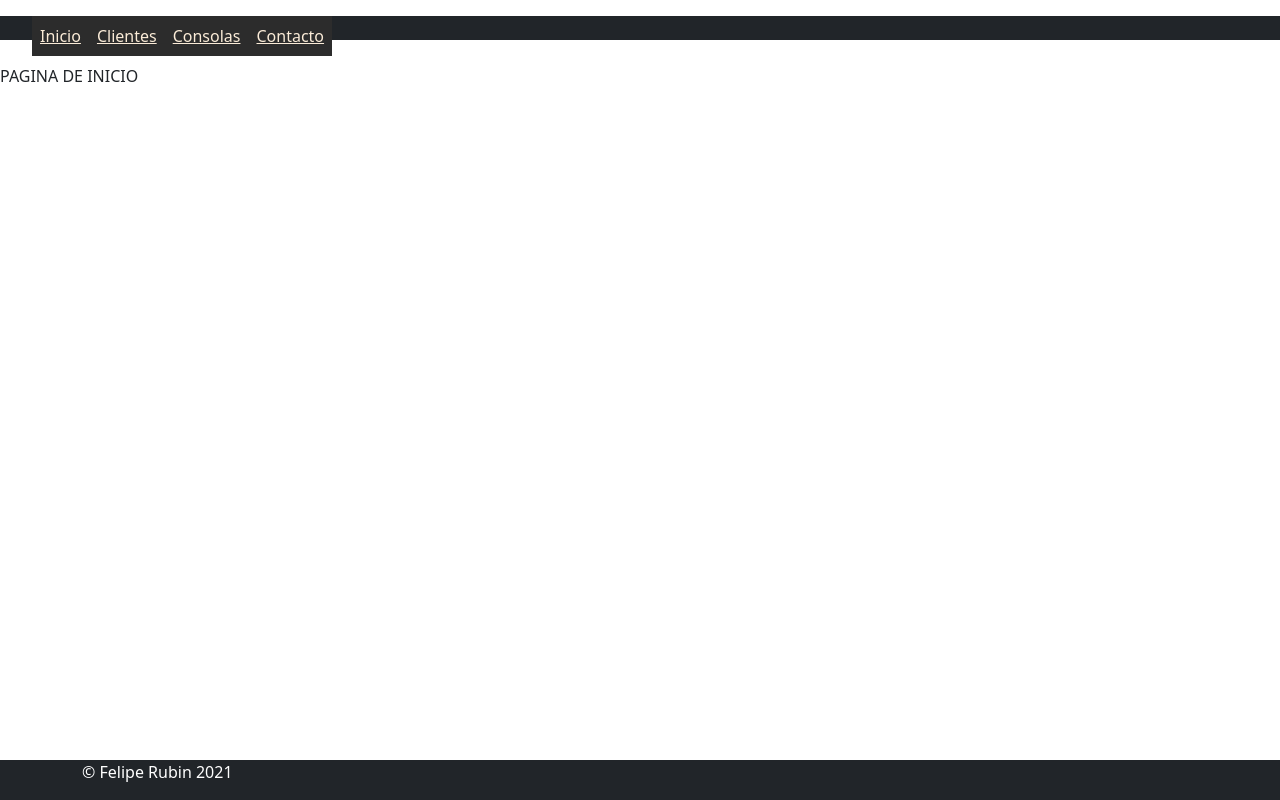
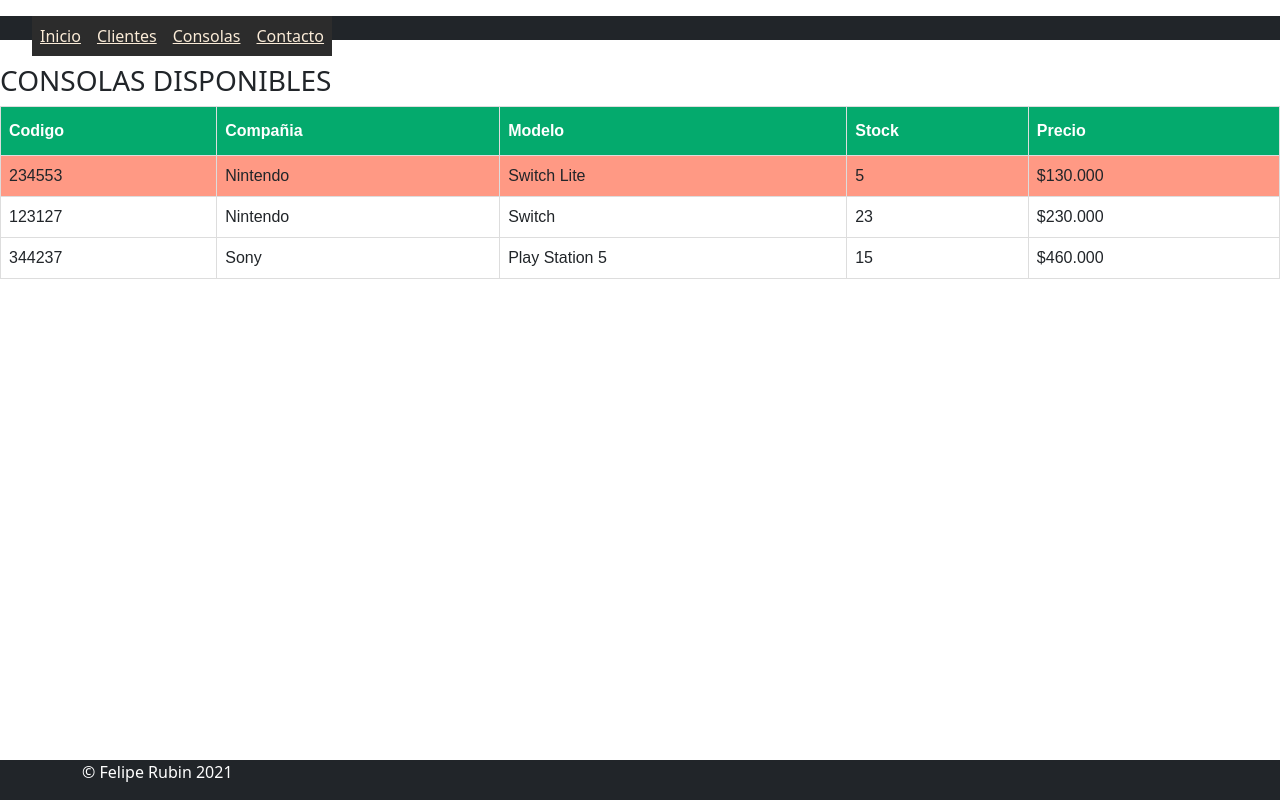
Before and after one commit to mastfex/AngularTest, an Angular app: page /Consolas in a window 1280 px wide. Built offline with nearby package versions, Linux system fonts and the light colour scheme.

Commit message:
se suben componentes con mas directivas

```diff
--- a/src/app/app.module.ts
+++ b/src/app/app.module.ts
@@ -7,6 +7,7 @@
 import { FormsModule } from '@angular/forms';
 import { HomeComponent } from './components/home/home.component';
 import { ClientsComponent } from './components/clients/clients.component';
+import { ConsoleComponent } from './components/console/console.component';
 
 @NgModule({
   declarations: [
@@ -14,7 +15,8 @@
     HeaderComponent,
     FooterComponent,
     HomeComponent,
-    ClientsComponent
+    ClientsComponent,
+    ConsoleComponent
   ],
   imports: [
     BrowserModule,
--- a/src/app/app.routing.ts
+++ b/src/app/app.routing.ts
@@ -3,12 +3,14 @@
 //Componentes
 import { ClientsComponent } from './components/clients/clients.component';
 import { HomeComponent } from "./components/home/home.component";
+import { ConsoleComponent } from "./components/console/console.component";
 
 //Definir rutas
 
 const appRoutes: Routes= [
   {path:"", component: HomeComponent},
   {path:"Clientes", component:ClientsComponent},
+  {path:"Consolas", component:ConsoleComponent},
   {path:"**", component:HomeComponent}
 ];
 
--- a/src/app/components/clients/clients.component.ts
+++ b/src/app/components/clients/clients.component.ts
@@ -1,5 +1,5 @@
 import { Component, OnInit } from '@angular/core';
-import { Persona } from './persona';
+import { clients } from './clients';
 
 @Component({
   selector: 'app-clients',
@@ -7,13 +7,12 @@
   styleUrls: ['./clients.component.css']
 })
 export class ClientsComponent implements OnInit {
-  private listaClientes=new Array<Persona>();
+  private listaClientes=new Array<clients>();
 
   constructor() {
     this.listaClientes=[
-      new Persona('17315306-6','Felipe','Rubin','31','02-03-1990')
-    ,
-      new Persona('18315306-7','Christian','Ramirez','23','02-03-1995')
+      new clients('17315306-6','Felipe','Rubin','31','02-03-1990'),
+      new clients('18315306-7','Christian','Ramirez','23','02-03-1995')
     ];
    }
 
@@ -65,7 +64,7 @@
   return this.listaClientes;
 }
 
-  ngOnInit(): void {
-  }
+ngOnInit(): void {
+}
 
 }
--- a/src/app/components/clients/Persona.ts
+++ b/src/app/components/clients/clients.ts
@@ -1,4 +1,4 @@
-export class Persona{
+export class clients{
 
   private rut:string;
   private nombre:string;
--- /dev/null
+++ b/src/app/components/console/console.component.css
@@ -0,0 +1,26 @@
+#consolas {
+  font-family: Arial, Helvetica, sans-serif;
+  border-collapse: collapse;
+  width: 100%;
+}
+
+#consolas td, #consolas th {
+  border: 1px solid #ddd;
+  padding: 8px;
+}
+
+#consolas tr:nth-child(even){background-color: #f2f2f2;}
+
+#consolas tr:hover {background-color: #ddd;}
+
+#consolas th {
+  padding-top: 12px;
+  padding-bottom: 12px;
+  text-align: left;
+  background-color: #04AA6D;
+  color: white;
+}
+
+.bajoStock{
+  background-color: #FF9984;
+}
--- /dev/null
+++ b/src/app/components/console/console.component.html
@@ -0,0 +1,23 @@
+<h3>CONSOLAS DISPONIBLES</h3>
+<table id="consolas">
+  <tr >
+    <th><b>Codigo</b></th>
+    <th><b>Compañia</b></th>
+    <th><b>Modelo</b></th>
+    <th><b>Stock</b></th>
+    <th><b>Precio</b></th>
+  </tr>
+  <ng-container *ngFor="let item of this.getListaConsolas()">
+    <ng-container *ngIf="item.getStock()>0">
+      <tr  [style.background-color]="item.getStock()<=5 ? '#FF9984' : 'white'" >
+        <td>{{item.getCodigo()}}</td>
+        <td>{{item.getCompania()}}</td>
+        <td>{{item.getModelo()}}</td>
+        <td>{{item.getStock()}}</td>
+        <td>{{item.getPrecio()}}</td>
+      </tr>
+    </ng-container>
+  </ng-container>
+
+
+</table>
--- /dev/null
+++ b/src/app/components/console/console.component.ts
@@ -0,0 +1,28 @@
+import { Component, OnInit } from '@angular/core';
+import { console } from './console';
+
+@Component({
+  selector: 'app-console',
+  templateUrl: './console.component.html',
+  styleUrls: ['./console.component.css']
+})
+export class ConsoleComponent implements OnInit {
+  private listaConsolas=new Array<console>();
+
+  constructor() {
+    this.listaConsolas=[
+      new console('234553','Nintendo','Switch Lite',5,'$130.000'),
+      new console('123127','Nintendo','Switch',23, '$230.000'),
+      new console('344237','Sony','Play Station 5',15, '$460.000'),
+      new console('567537','Sony','Play Station 4',0, '$260.000')
+    ];
+  }
+
+  public getListaConsolas(){
+    return this.listaConsolas;
+  }
+
+  ngOnInit(): void {
+  }
+
+}
--- /dev/null
+++ b/src/app/components/console/console.ts
@@ -0,0 +1,57 @@
+export class console{
+
+  private codigo:string;
+  private compañia:string;
+  private modelo:string;
+  private stock:number;
+  private precio:string;
+
+  constructor(codigo:string,compañia:string,modelo:string,stock:number, precio:string){
+    this.codigo=codigo;
+    this.compañia=compañia;
+    this.modelo=modelo;
+    this.stock=stock;
+    this.precio=precio;
+  }
+
+  public getCodigo(){
+    return this.codigo;
+  }
+
+  public setCodigo(codigo:string){
+    this.codigo=codigo;
+  }
+
+  public getCompania(){
+    return this.compañia;
+  }
+
+  public setCompania(compañia:string){
+    this.compañia=compañia;
+  }
+
+  public getModelo(){
+    return this.modelo;
+  }
+
+  public setModelo(modelo:string){
+    this.modelo=modelo;
+  }
+
+  public getStock(){
+    return this.stock;
+  }
+
+  public setStock(stock:number){
+    this.stock=stock;
+  }
+
+  public getPrecio(){
+    return this.precio;
+  }
+
+  public setPrecio(precio:string){
+    this.precio=precio;
+  }
+
+}
--- a/src/app/components/header/header.component.ts
+++ b/src/app/components/header/header.component.ts
@@ -1,23 +1,23 @@
 import{Component} from '@angular/core'
-import { Paginas } from './Paginas';
+import { header } from './header';
 @Component({
   selector :'app-header',
   templateUrl: './header.component.html',
   styleUrls: ['./header.component.css']
 })
 export class HeaderComponent{
-  private paginas= new Array<Paginas>();
+  private paginas= new Array<header>();
   public constructor(){
 
     this.paginas = [
-                    new Paginas('Inicio',''),
-                    new Paginas('Clientes','Clientes'),
-                    new Paginas('Consolas','Consolas.html'),
-                    new Paginas('Contacto','Contacto.html')
+                    new header('Inicio',''),
+                    new header('Clientes','Clientes'),
+                    new header('Consolas','Consolas'),
+                    new header('Contacto','Contacto')
                     ];
   }
 
-  public setPaginas(paginas:Array<Paginas>){
+  public setPaginas(paginas:Array<header>){
     this.paginas=paginas;
   }
 
--- a/src/app/components/header/Paginas.ts
+++ b/src/app/components/header/header.ts
@@ -1,4 +1,4 @@
- export class Paginas{
+ export class header{
   private nombre:string;
   private url:string;
 
```
Also changed, not shown: 1 other file (tests, documents, lock files or other folders).
